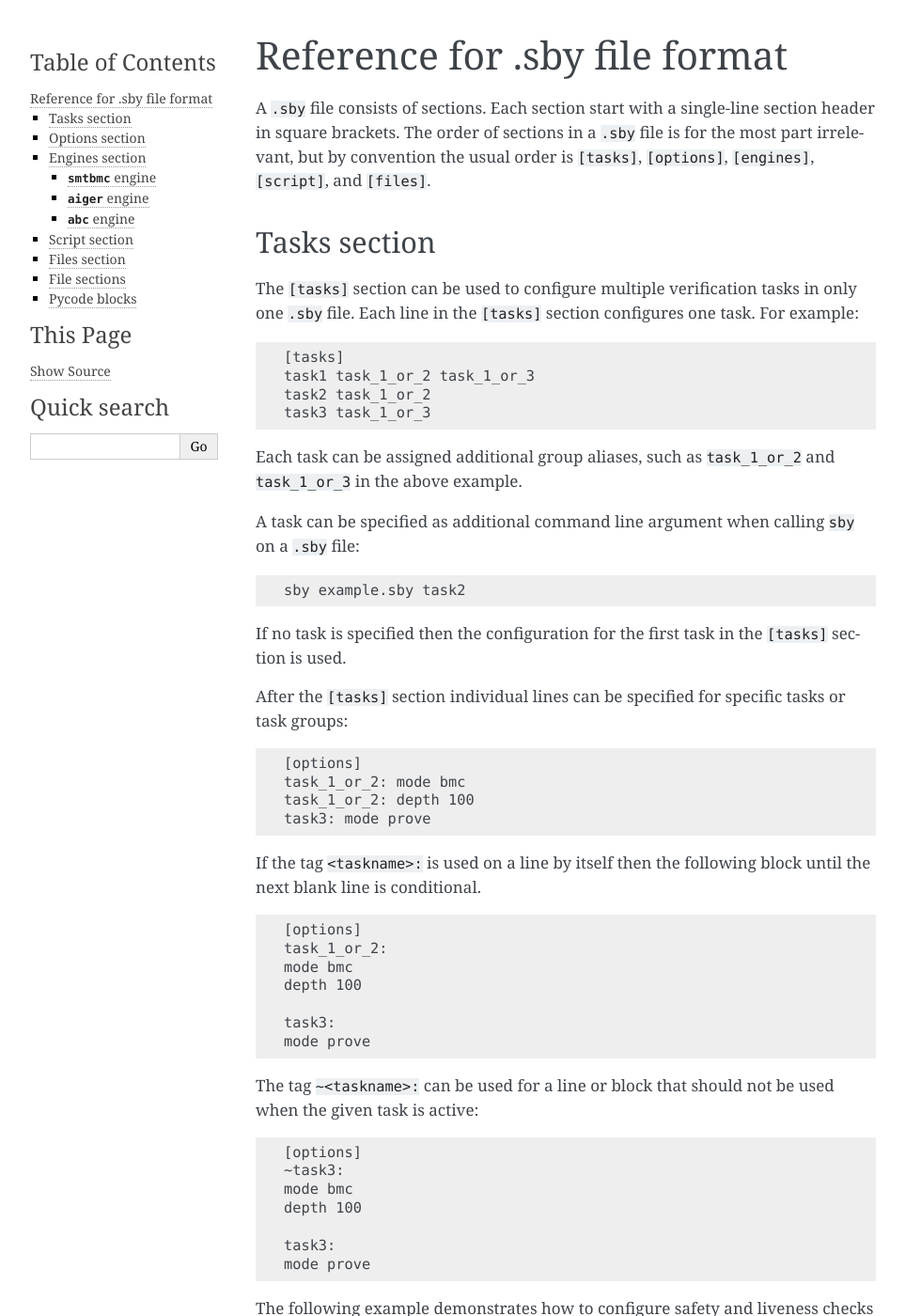
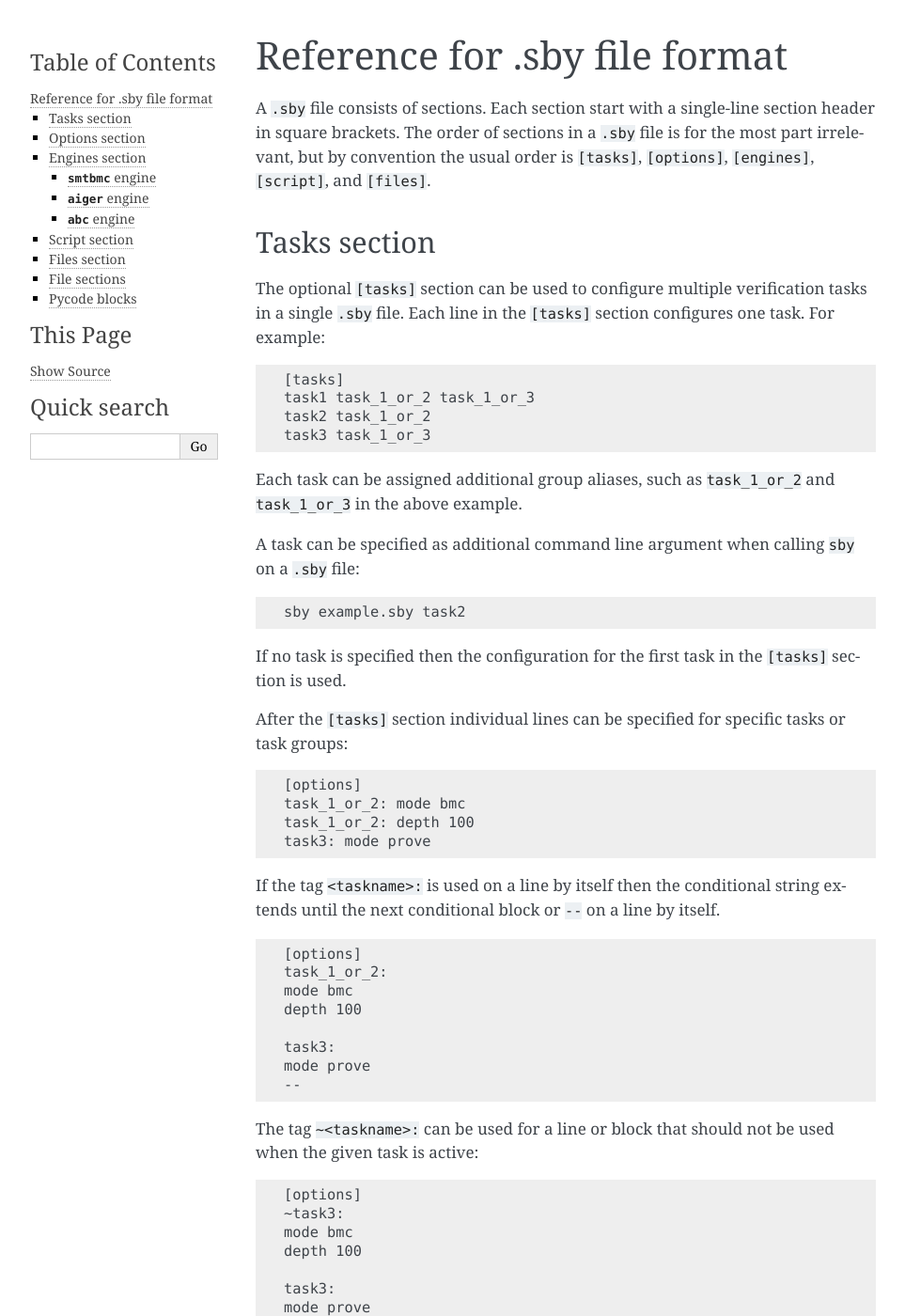
Before and after one commit to YosysHQ/sby, a Sphinx documentation site: the page built from docs/source/reference.rst, in a window 1280 px wide and 1400 px high. Shown: the whole window at 94% size, without its empty margins (148-1111 px from the left). Built offline with Sphinx 7.4.7, drawn with Linux system fonts in a browser that asks for light colours.

Commit message:
Slightly change tasks syntax
Signed-off-by: Clifford Wolf <clifford@clifford.at>

```diff
--- a/docs/source/reference.rst
+++ b/docs/source/reference.rst
@@ -10,8 +10,8 @@ is for the most part irrelevant, but by convention the usual order is
 Tasks section
 -------------
 
-The ``[tasks]`` section can be used to configure multiple verification tasks in only
-one ``.sby`` file. Each line in the ``[tasks]`` section configures one task. For example:
+The optional ``[tasks]`` section can be used to configure multiple verification tasks in
+a single ``.sby`` file. Each line in the ``[tasks]`` section configures one task. For example:
 
 .. code-block:: text
 
@@ -43,8 +43,8 @@ tasks or task groups:
    task_1_or_2: depth 100
    task3: mode prove
 
-If the tag ``<taskname>:`` is used on a line by itself then the following block
-until the next blank line is conditional.
+If the tag ``<taskname>:`` is used on a line by itself then the conditional string
+extends until the next conditional block or ``--`` on a line by itself.
 
 .. code-block:: text
 
@@ -55,6 +55,7 @@ until the next blank line is conditional.
 
    task3:
    mode prove
+   --
 
 The tag ``~<taskname>:`` can be used for a line or block that should not be used when
 the given task is active:
@@ -68,6 +69,7 @@ the given task is active:
 
    task3:
    mode prove
+   --
 
 The following example demonstrates how to configure safety and liveness checks for all
 combinations of some host implementations A and B and device implementations X and Y:
```
Also changed, not shown: 1 other file.
